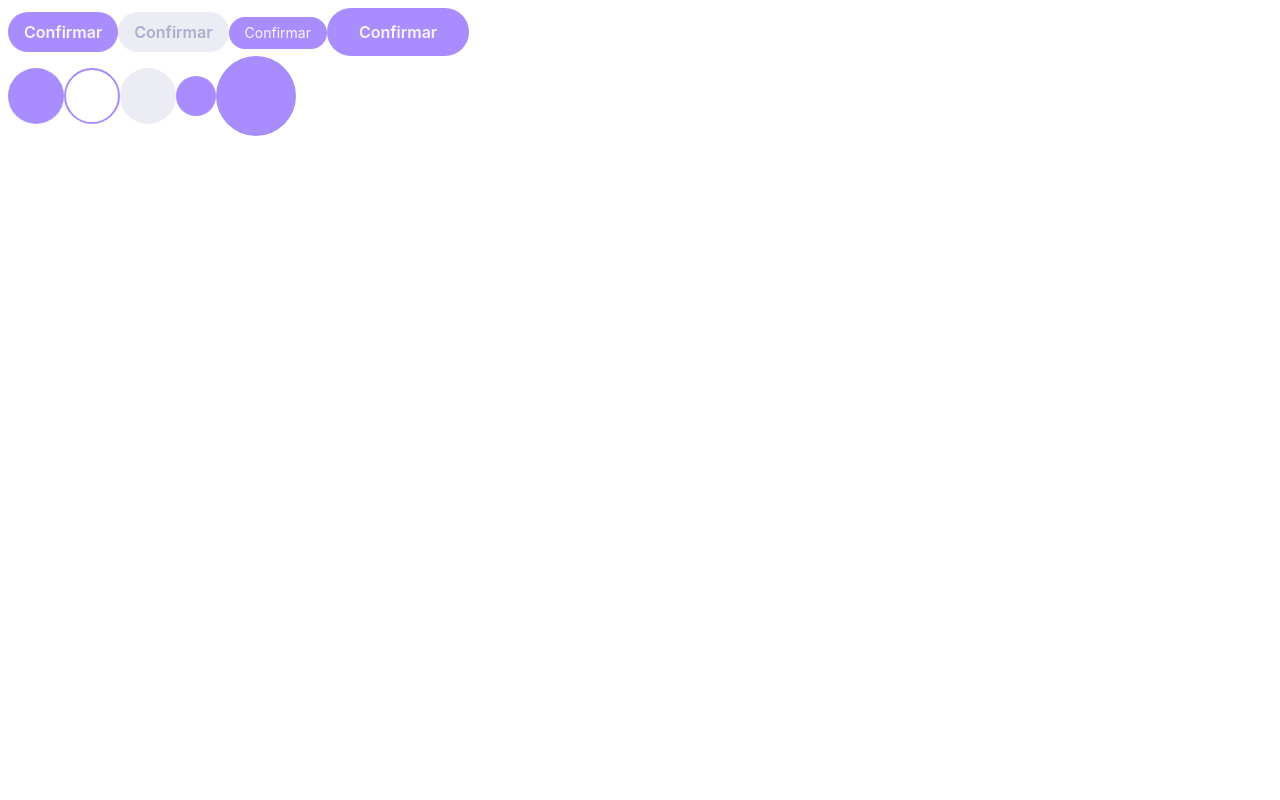
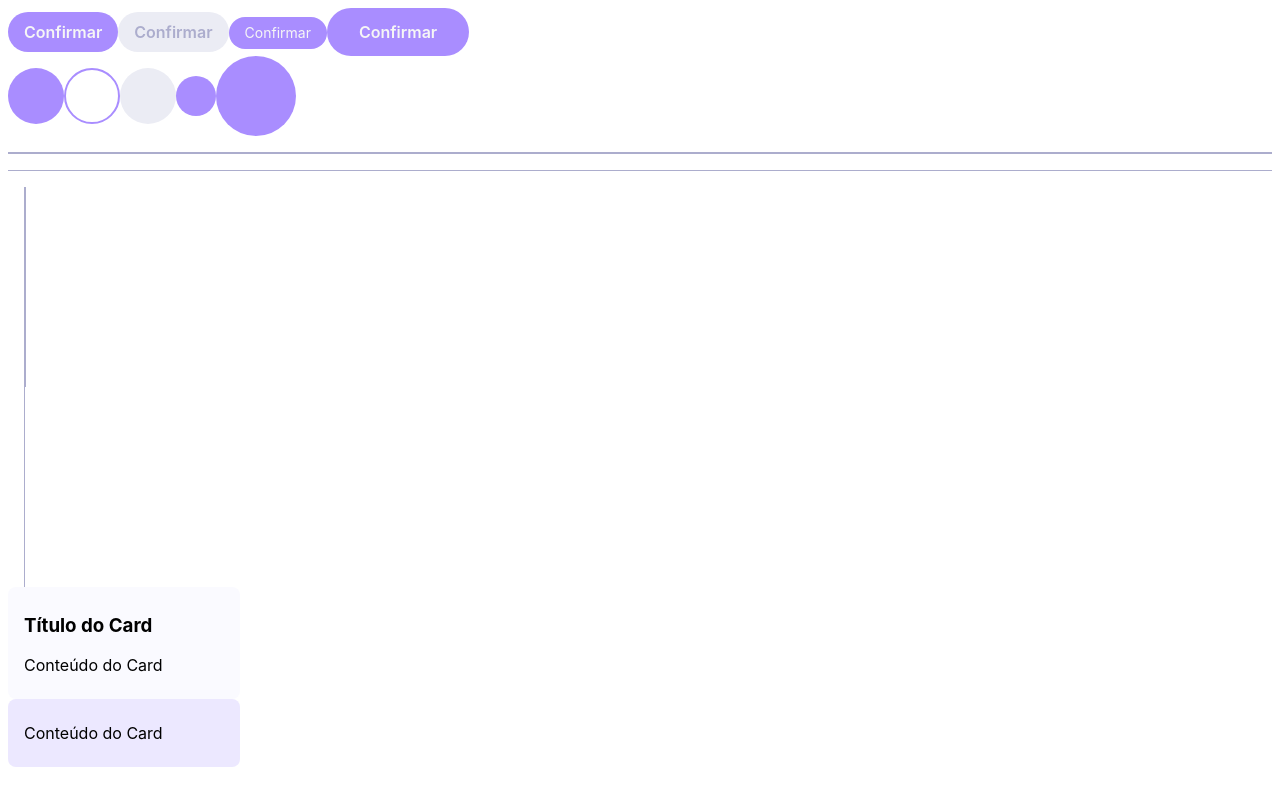
Before and after one commit to carolinarosatto/tech-challenge-bytebank, a Next.js app: page / in a window 1280 px wide. Built offline with nearby package versions, Linux system fonts and the light colour scheme; some icons are missing.

Commit message:
feat: add component Card

```diff
--- /dev/null
+++ b/components/Card/Card.module.scss
@@ -0,0 +1,16 @@
+@use "../../styles/tokens.scss" as *;
+
+.card {
+  width: 100%;
+  background-color: $color-bg-100;
+  border-radius: $radius-lg;
+  padding: $padding-sm $padding-md;
+
+  &.title {
+    font-size: $title-md;
+  }
+
+  &.secondary {
+    background-color: $color-brand-100;
+  }
+}
--- /dev/null
+++ b/components/Card/Card.tsx
@@ -0,0 +1,18 @@
+import React from "react";
+import styles from "./Card.module.scss";
+
+type CardProps = {
+  title?: string;
+  children?: React.ReactNode;
+  color?: "primary" | "secondary";
+};
+
+const Card: React.FC<CardProps> = ({ title, children, color = "primary" }) => {
+  return (
+    <div className={`${styles.card} ${styles[color]}`}>
+      {title && <h3 className={styles.title}>{title}</h3>}
+      <div className={styles.content}>{children}</div>
+    </div>
+  );
+};
+export default Card;
--- a/pages/index.tsx
+++ b/pages/index.tsx
@@ -2,6 +2,8 @@ import Button from "@/components/Button/Button";
 import IconButton from "@/components/IconButton/IconButton";
 import React from "react";
 import PersonOutlineOutlinedIcon from "@mui/icons-material/PersonOutlineOutlined";
+import Divider from "@/components/Divider/Divider";
+import Card from "@/components/Card/Card";
 
 export default function Home() {
   return (
@@ -24,6 +26,25 @@ export default function Home() {
         <IconButton icon={<PersonOutlineOutlinedIcon />} size="small" />
         <IconButton icon={<PersonOutlineOutlinedIcon />} size="large" />
       </div>
+      <div>
+        <Divider orientation="horizontal" />
+        <Divider orientation="horizontal" weight="thin" />
+        <div style={{ height: "200px" }}>
+          <Divider orientation="vertical" />
+        </div>
+        <div style={{ height: "200px" }}>
+          <Divider orientation="vertical" weight="thin" />
+        </div>
+
+        <div style={{ width: "200px" }}>
+          <Card title="Título do Card" color="primary">
+            <p>Conteúdo do Card</p>
+          </Card>
+          <Card color="secondary">
+            <p>Conteúdo do Card</p>
+          </Card>
+        </div>
+      </div>
     </>
   );
 }
```
